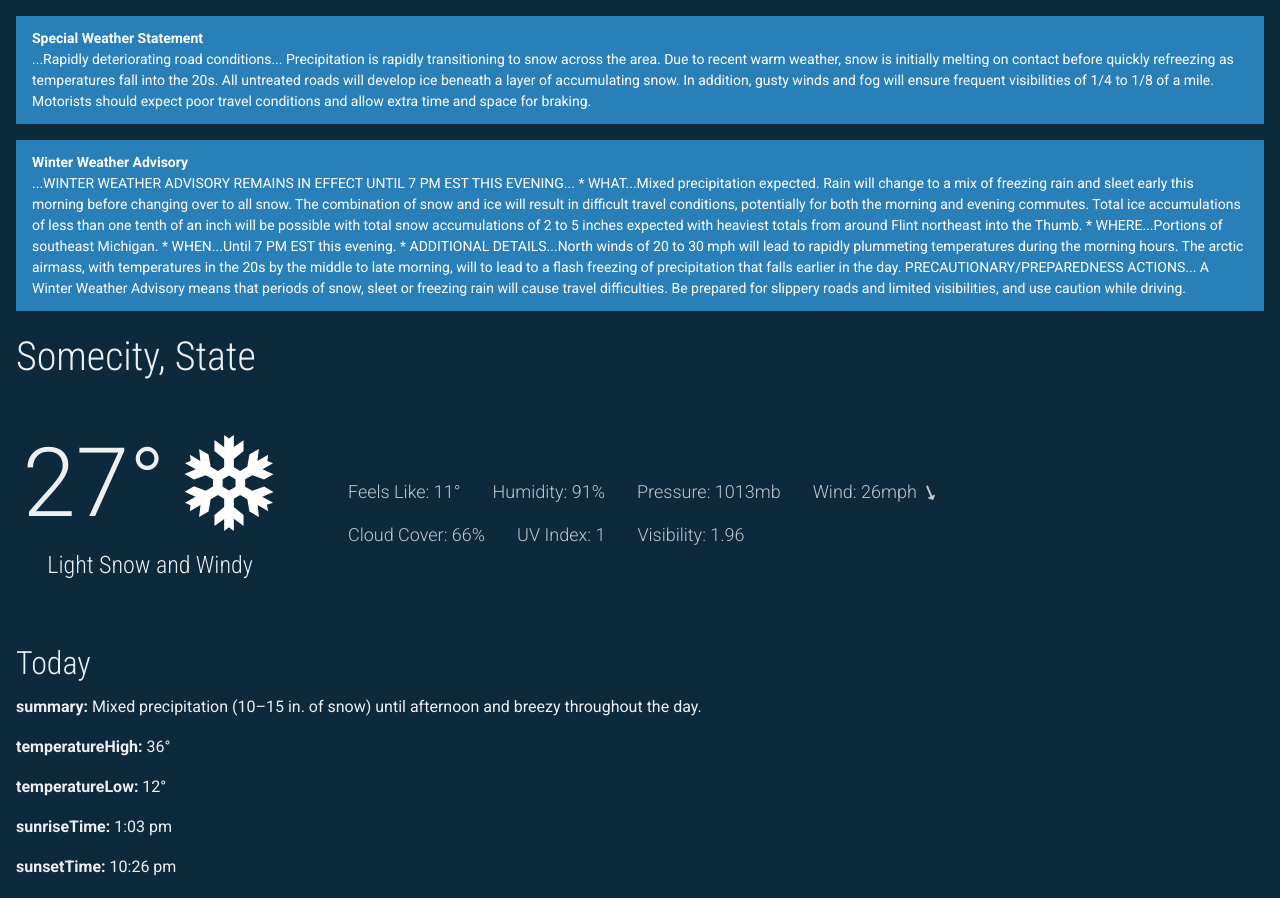
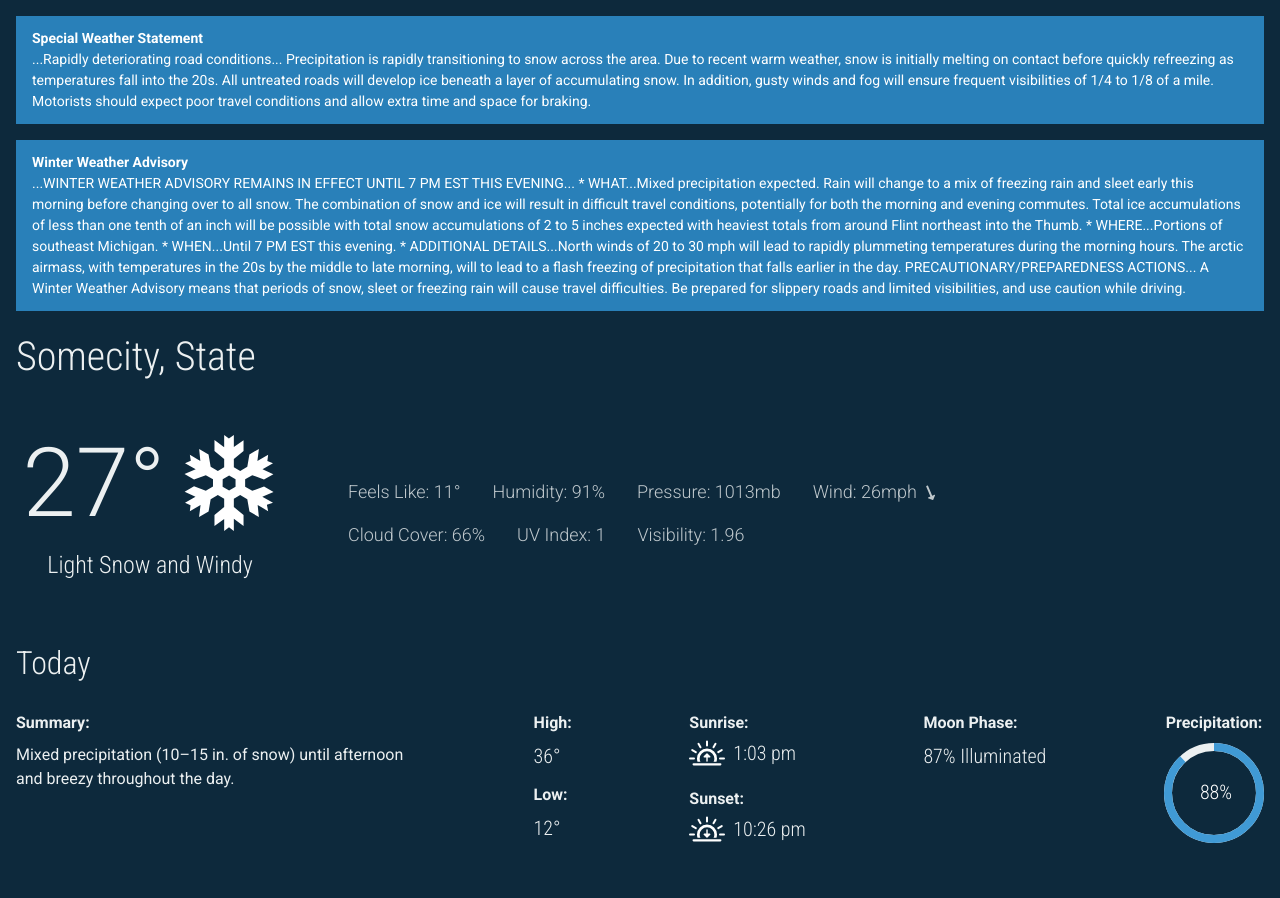
Before and after one commit to jdugdown/weather, a Vue app: page / in a window 1280 px wide. Shown: the top 898 px of the page. Built offline with nearby package versions, Linux system fonts and the light colour scheme; a web font is replaced by a local one.

Commit message:
set up today forecast details

```diff
--- a/src/components/Today.vue
+++ b/src/components/Today.vue
@@ -1,13 +1,38 @@
 <template>
   <div class="today">
     <h2>Today</h2>
-    <p><strong>summary:</strong> {{ forecast.summary }}</p>
-    <p><strong>temperatureHigh:</strong> {{ forecast.temperatureHigh | temperature }}</p>
-    <p><strong>temperatureLow:</strong> {{ forecast.temperatureLow | temperature }}</p>
-    <p><strong>sunriseTime:</strong> {{forecast.sunriseTime | formatTime }}</p>
-    <p><strong>sunsetTime:</strong> {{forecast.sunsetTime | formatTime }}</p>
-    <p><strong>moonPhase:</strong> {{ forecast.moonPhase }}</p>
-    <p><strong>precipProbability:</strong> {{ forecast.precipProbability | percent }}</p>
+    <div class="today__details">
+      <div class="today__summary">
+        <h6>Summary:</h6>
+        <p>{{ forecast.summary }}</p>
+      </div>
+      <div class="today__temps">
+        <h6>High:</h6>
+        <span>{{ forecast.temperatureHigh | temperature }}</span>
+        <h6>Low:</h6>
+        <span>{{ forecast.temperatureLow | temperature }}</span>
+      </div>
+      <div class="today__sun">
+        <h6>Sunrise:</h6>
+        <img src="/static/img/icon-sunrise.svg" alt="sunrise" width="36" height="36">
+        <span>{{ forecast.sunriseTime | formatTime }}</span>
+        <h6>Sunset:</h6>
+        <img src="/static/img/icon-sunset.svg" alt="sunset" width="36" height="36">
+        <span>{{ forecast.sunsetTime | formatTime }}</span>
+      </div>
+      <div class="today__moon">
+        <h6>Moon Phase:</h6>
+        <span>{{ forecast.moonPhase | percent }} Illuminated</span>
+      </div>
+      <div class="today__chanceofprecip">
+        <h6>Precipitation:</h6>
+        <svg class="donut" width="100" height="100" viewBox="0 0 100 100">
+          <circle class="donut__background" cx="50" cy="50" r="46" stroke-width="8" />
+          <circle class="donut__fill" cx="50" cy="50" r="46" stroke-width="8" stroke-dasharray="289.0265" :stroke-dashoffset="289.0265 * (1 - forecast.precipProbability)" />
+          <text class="donut__value" text-anchor="middle" x="52%" y="56%" fill="#fff">{{ forecast.precipProbability | percent }}</text>
+        </svg>
+      </div>
+    </div>
   </div>
 </template>
 
--- a/src/styles/partials/_today.scss
+++ b/src/styles/partials/_today.scss
@@ -1,3 +1,54 @@
 .today {
   margin: 3rem 0;
 }
+
+.today__details {
+  display: flex;
+  justify-content: space-between;
+
+  span,
+  img {
+    display: inline-block;
+    vertical-align: middle;
+  }
+
+  span {
+    font: 300 1.25rem/1 $font-condensed;
+  }
+
+  img {
+    margin-right: .5rem;
+  }
+}
+
+.today__summary {
+  flex: 0 0 400px;
+}
+
+.today__sun {
+  h6 {
+    margin-bottom: 0;
+  }
+}
+
+.today__chanceofprecip {
+  text-align: center;
+}
+
+.donut {
+  fill: none;
+}
+
+.donut__background {
+  stroke: $grey1;
+}
+
+.donut__fill {
+  transform: rotate(-90deg);
+  transform-origin: center;
+  stroke: lighten($info, 10%);
+}
+
+.donut__value {
+  font: 300 1.25rem/1 $font-condensed;
+}
```
